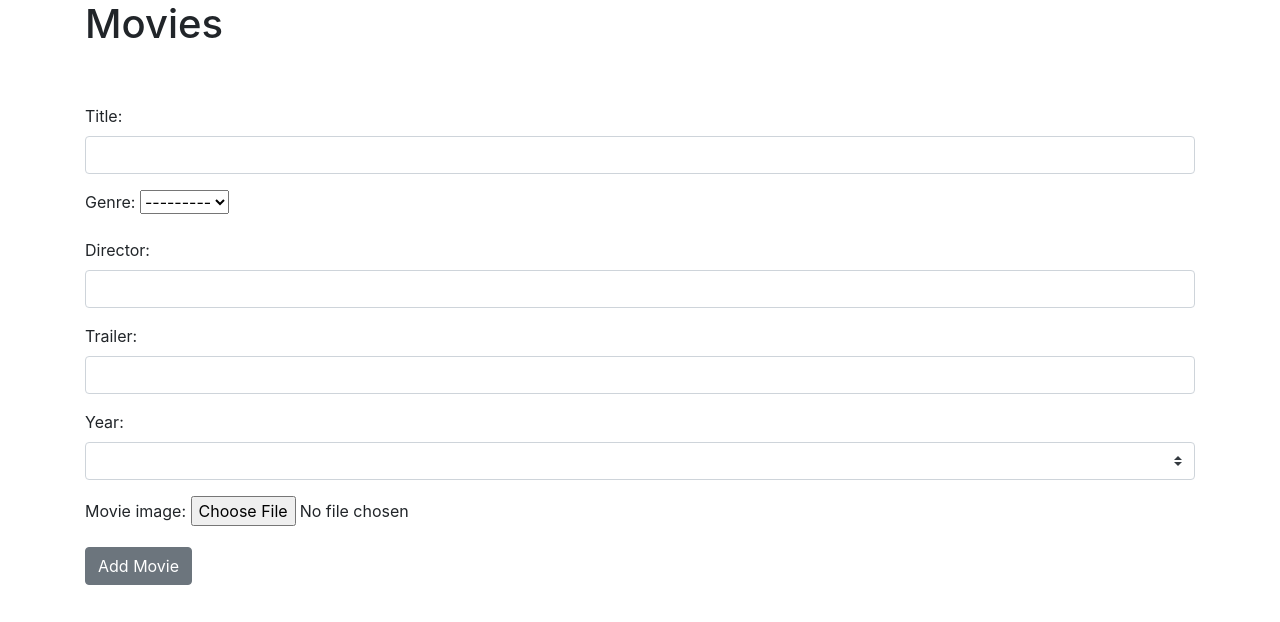
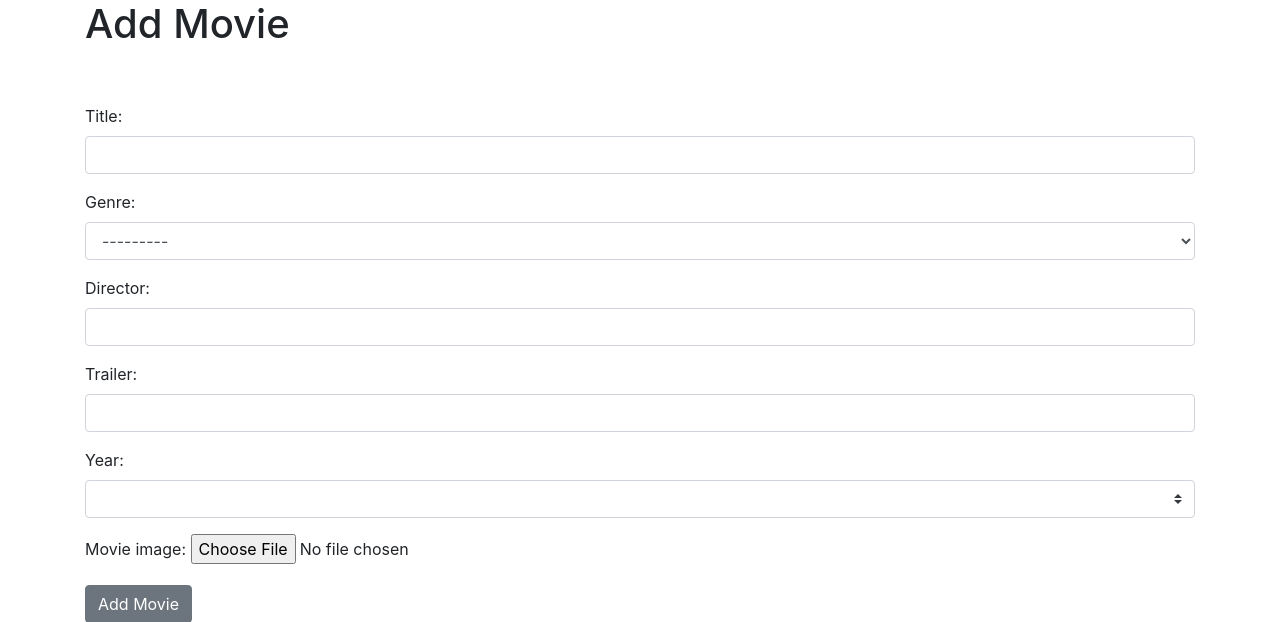
Before and after one commit to hvlpython/Home-Video-Library, a Django app: page /movies/movie-create/ in a window 1280 px wide. Shown: the part 56-678 px from the top of the page. Run offline with Django 3.2, Linux system fonts and the light colour scheme; the visitor is signed in with stand-in values (Sample User, id 1); data that the repository does not hold is empty; some libraries are stand-ins or nearby versions.

```diff
--- a/hvl/hvl/settings.py
+++ b/hvl/hvl/settings.py
@@ -134,6 +134,7 @@ STATICFILES_DIRS = (BASE_DIR, 'static')
 STATIC_ROOT = os.path.join(BASE_DIR, 'staticfiles')
 
 LOGIN_REDIRECT_URL = '/movies/movie-list/'
+LOGOUT_REDIRECT_URL = '/movies/movie-list/'
 
 # Default primary key field type
 # https://docs.djangoproject.com/en/3.2/ref/settings/#default-auto-field
--- a/hvl/movies/forms.py
+++ b/hvl/movies/forms.py
@@ -1,12 +1,13 @@
 from django.db.models.fields.files import ImageField
-from django.forms import ModelForm, CharField, IntegerField, TextInput, ModelChoiceField
+from django.forms import ModelForm, CharField, IntegerField, TextInput, ModelChoiceField, Select
 from movies.models import Genre, Movie
 
 
 class MovieForm(ModelForm):
     title = CharField(max_length=128, widget=TextInput(
         attrs={"class": "form-control"}))
-    genre = ModelChoiceField(queryset=Genre.objects.all())
+    genre = ModelChoiceField(queryset=Genre.objects.all(), widget=Select(
+        attrs={"class": "form-control"}))
     director = CharField(max_length=128, widget=TextInput(
         attrs={"class": "form-control"}))
     trailer = CharField(max_length=128, widget=TextInput(
--- a/hvl/movies/templates/delete.html
+++ b/hvl/movies/templates/delete.html
@@ -11,5 +11,5 @@
         {% csrf_token %}
         {{ form.as_p }}
         <button class="btn btn-secondary">Delete movie</button>
-
+</div>
 {% endblock %}
--- a/hvl/movies/templates/movie.html
+++ b/hvl/movies/templates/movie.html
@@ -1,8 +1,8 @@
 {% extends 'base.html' %}
-{% block title %}Movies{% endblock %}
+{% block title %}Add Movie{% endblock %}
 {% block content %}
 
-<h1>Movies</h1>
+<h1>Add Movie</h1>
 <br/><br/>
 
 <div class="form-group">
@@ -10,5 +10,5 @@
         {% csrf_token %}
         {{ form.as_p }}
         <button class="btn btn-secondary">Add Movie</button>
-
+</div>
 {% endblock %}
--- a/hvl/movies/templates/update.html
+++ b/hvl/movies/templates/update.html
@@ -10,5 +10,5 @@
         {% csrf_token %}
         {{ form.as_p }}
         <button class="btn btn-secondary">Update Movie</button>
-
+</div>
 {% endblock %}
```
